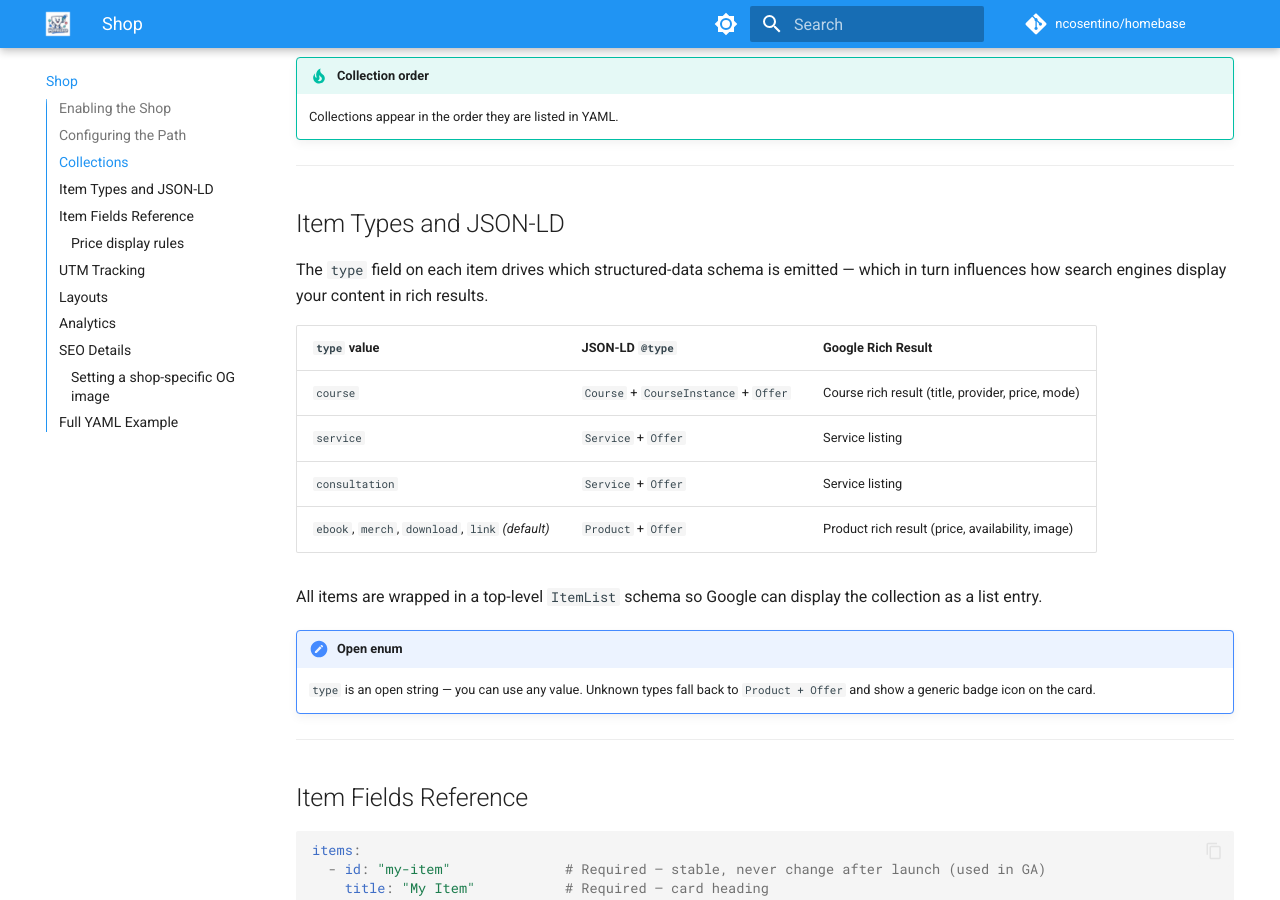
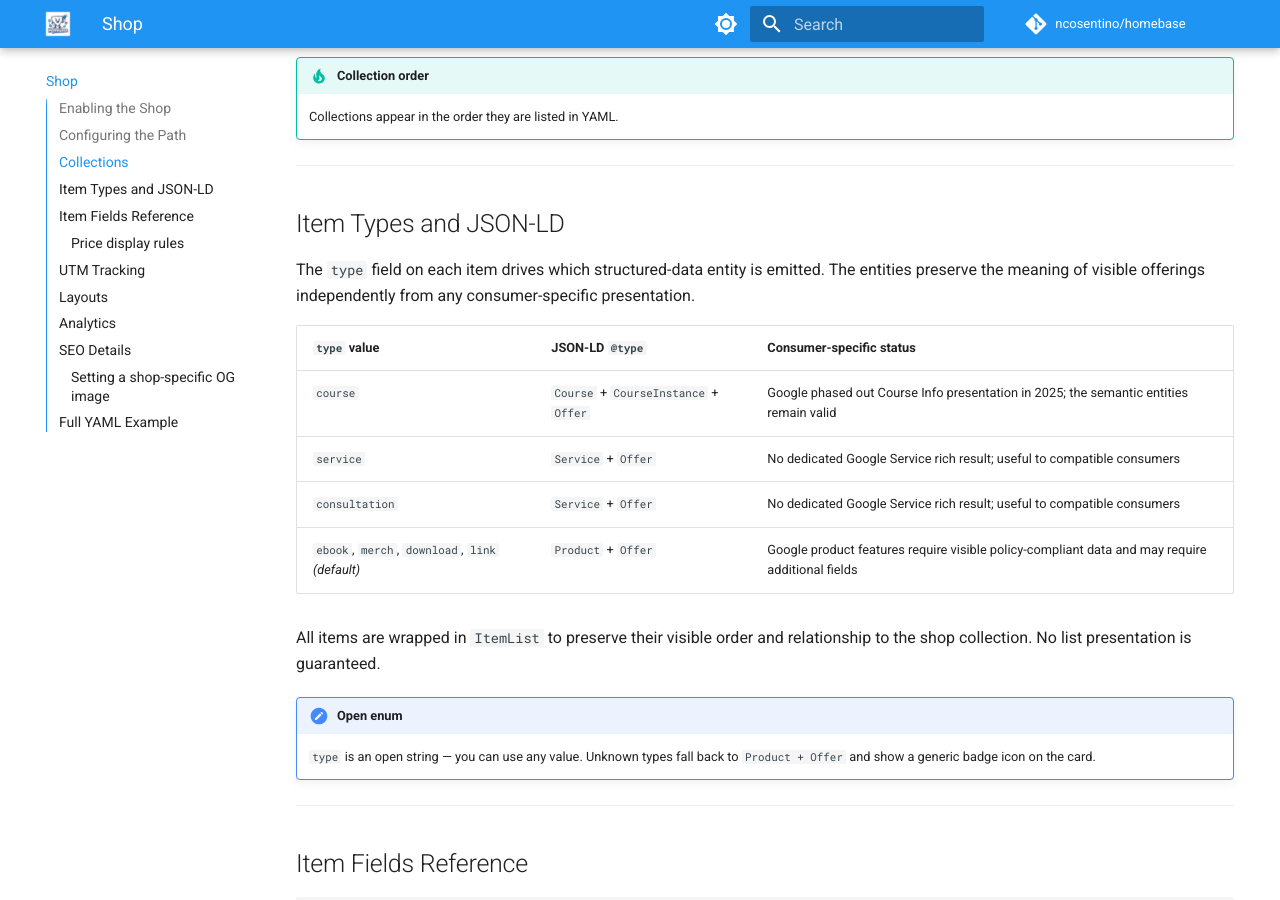
Before and after one commit to ncosentino/homebase, an MkDocs documentation site: the page built from docs/shop.md, in a window 1280 px wide and 900 px high, scrolled down 1848 px. Built offline with MkDocs 1.6.1 and Material for MkDocs 9.7.7, drawn with Linux system fonts in a browser that asks for light colours; comment, search, counter and statistics services are not loaded.

```diff
--- a/docs/shop.md
+++ b/docs/shop.md
@@ -90,16 +90,19 @@ shop:
 
 ## Item Types and JSON-LD
 
-The `type` field on each item drives which structured-data schema is emitted — which in turn influences how search engines display your content in rich results.
+The `type` field on each item drives which structured-data entity is emitted.
+The entities preserve the meaning of visible offerings independently from any
+consumer-specific presentation.
 
-| `type` value | JSON-LD `@type` | Google Rich Result |
+| `type` value | JSON-LD `@type` | Consumer-specific status |
 |---|---|---|
-| `course` | `Course` + `CourseInstance` + `Offer` | Course rich result (title, provider, price, mode) |
-| `service` | `Service` + `Offer` | Service listing |
-| `consultation` | `Service` + `Offer` | Service listing |
-| `ebook`, `merch`, `download`, `link` *(default)* | `Product` + `Offer` | Product rich result (price, availability, image) |
+| `course` | `Course` + `CourseInstance` + `Offer` | Google phased out Course Info presentation in 2025; the semantic entities remain valid |
+| `service` | `Service` + `Offer` | No dedicated Google Service rich result; useful to compatible consumers |
+| `consultation` | `Service` + `Offer` | No dedicated Google Service rich result; useful to compatible consumers |
+| `ebook`, `merch`, `download`, `link` *(default)* | `Product` + `Offer` | Google product features require visible policy-compliant data and may require additional fields |
 
-All items are wrapped in a top-level `ItemList` schema so Google can display the collection as a list entry.
+All items are wrapped in `ItemList` to preserve their visible order and
+relationship to the shop collection. No list presentation is guaranteed.
 
 !!! note "Open enum"
     `type` is an open string — you can use any value. Unknown types fall back to `Product + Offer` and show a generic badge icon on the card.
```
Also changed, not shown: docs/configuration.md (+3 -3 lines), docs/seo.md (+10 -4 lines), docs/structured-data.md (+6 -3 lines), 2 other files.
